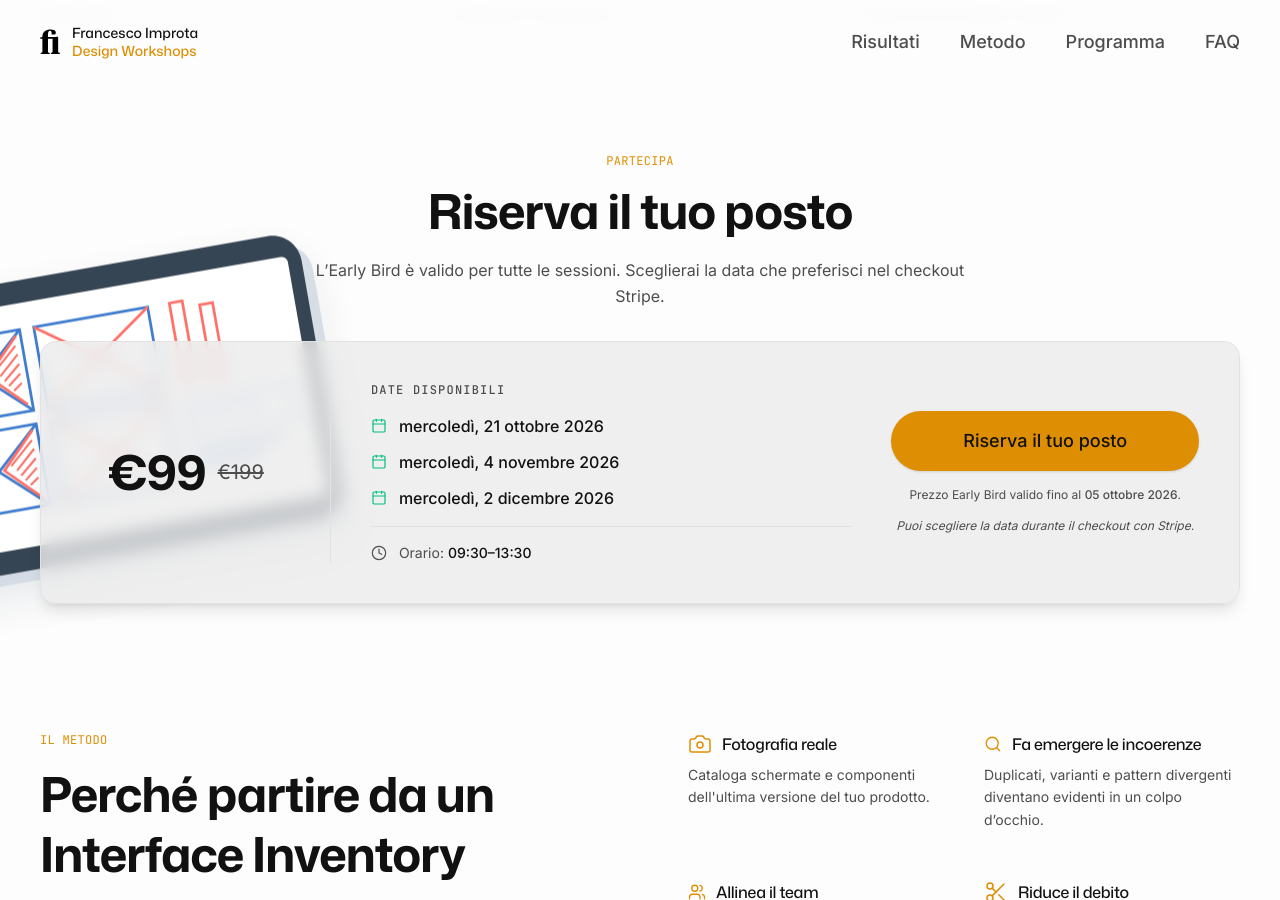
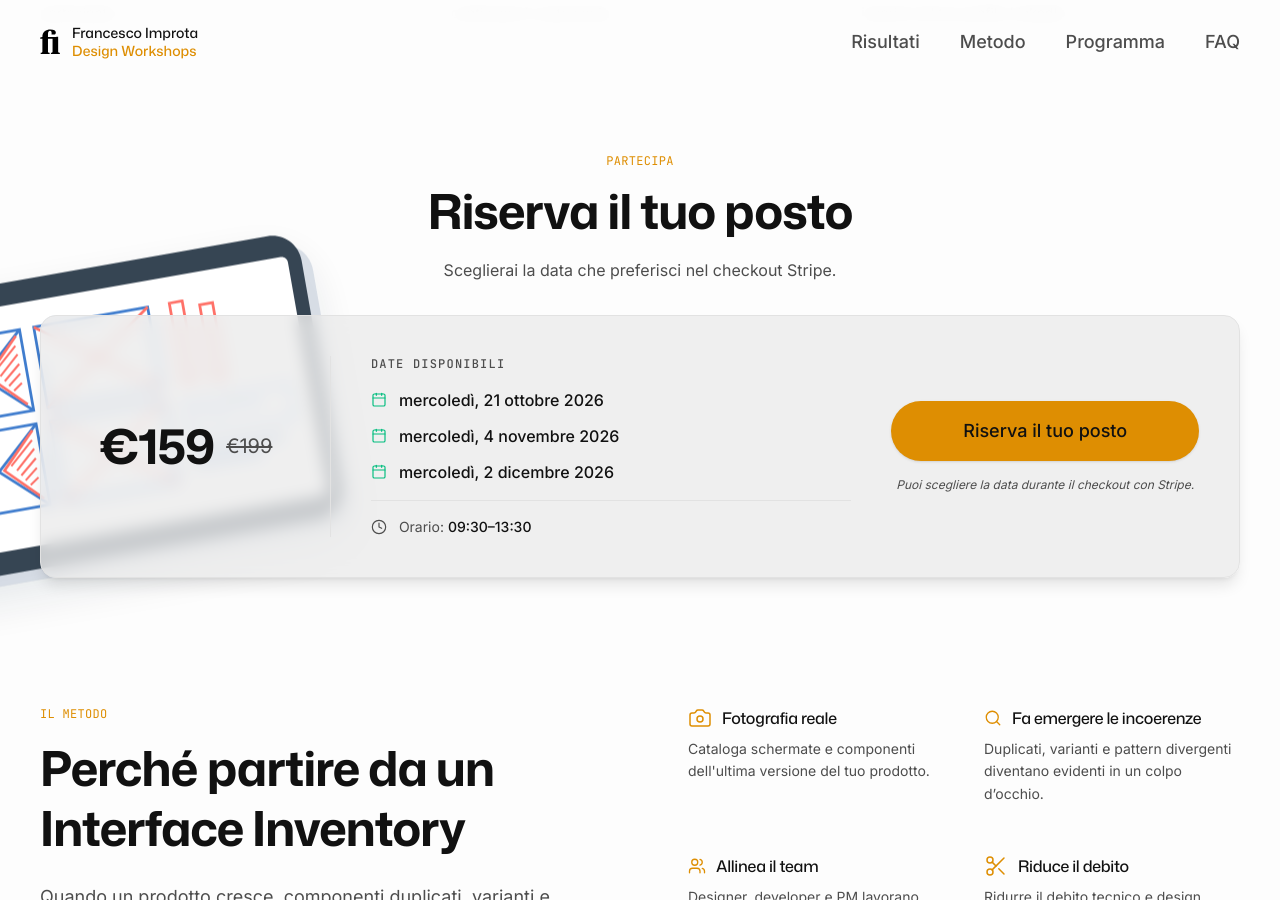
Before and after one commit to zetareticoli/fi, a Jekyll site: the page built from _workshops/interface-inventory/index.md, in a window 1280 px wide and 900 px high, scrolled down 1344 px. Built offline with Jekyll 4.4.1, drawn with Linux system fonts in a browser that asks for light colours; comment, search, counter and statistics services are not loaded; some of the changed text lies outside the part shown.

Commit message:
fix: price change

```diff
--- a/_workshops/interface-inventory/index.md
+++ b/_workshops/interface-inventory/index.md
@@ -21,9 +21,9 @@ workshop_nav:
   - label: "FAQ"
     url: "#faq"
 offer:
-  price: "€99"
+  price: "€159"
   price_full: "€199"
-  url: "https://book.stripe.com/8x2cN41yX23MfUm1MDcs803?prefilled_promo_code=OCTEARLY "
+  url: "https://book.stripe.com/8x2cN41yX23MfUm1MDcs803?prefilled_promo_code=LATE20"
   cta: "Riserva il tuo posto"
   plausible_event: "Buy+Workshop"
   sessions:
@@ -31,8 +31,7 @@ offer:
     - "mercoledì, 4 novembre 2026"
     - "mercoledì, 2 dicembre 2026"
   session_time: "09:30–13:30"
-  deadline: "2026-10-05T23:59:59"
-  note: 'Prezzo Early Bird valido fino al <strong class="font-medium">05 ottobre 2026</strong>.'
+  note: "Sconto del 20% applicato automaticamente al checkout."
   checkout_note: "Puoi scegliere la data durante il checkout con Stripe."
 ---
 
@@ -491,9 +490,9 @@ offer:
     <div class="mb-8 text-center">
       <span class="mb-3 block font-mono text-xs uppercase tracking-wide text-accent">Partecipa</span>
       <h2 class="font-heading text-3xl font-bold leading-tight tracking-tight sm:text-4xl lg:text-5xl">Riserva il tuo posto</h2>
-      <p class="mx-auto mt-4 max-w-2xl text-base leading-relaxed text-muted-foreground">L’Early Bird è valido per tutte le sessioni. Sceglierai la data che preferisci nel checkout Stripe.</p>
+      <p class="mx-auto mt-4 max-w-2xl text-base leading-relaxed text-muted-foreground">Sceglierai la data che preferisci nel checkout Stripe.</p>
     </div>
-    {% include payment-link.html note=true wide=true %}
+    {% include payment-link.html wide=true %}
   </div>
 </section>
 
@@ -942,7 +941,7 @@ offer:
     <h2 class="font-heading text-3xl font-bold leading-tight tracking-tight sm:text-4xl lg:text-5xl mb-3">Passa dal caos all'ordine</h2>
     <p class="mx-auto max-w-2xl text-lg lg:text-xl text-muted-foreground leading-relaxed mb-8">Riserva il tuo posto in una delle date disponibili.</p>
     <div class="mb-8">
-      {% include payment-link.html bg="bg-background" note=true wide=true %}
+      {% include payment-link.html bg="bg-background" wide=true %}
     </div>
     <div class="hairline mb-8"></div>
     <p class="mb-2 text-sm text-muted-foreground">Hai dubbi o altre domande?</p>
```
